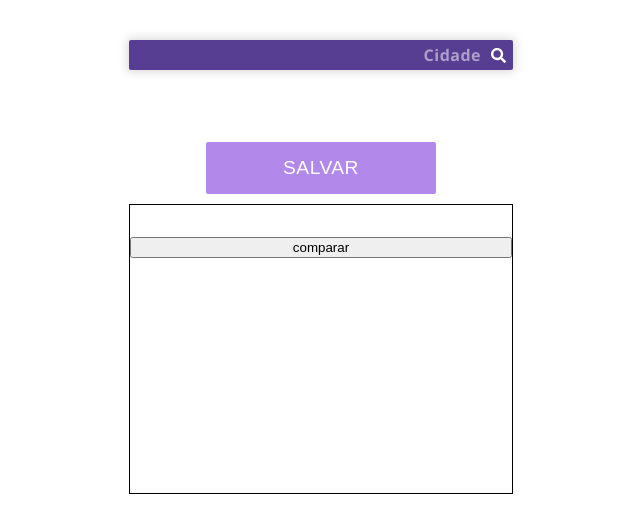
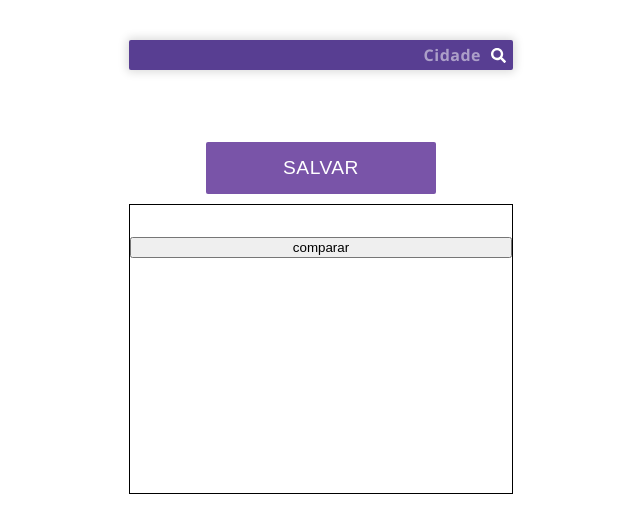
Before and after one commit to eudes-silva/skynner-weather-app, a Vue app in the folder client/: page / in a window 1280 px wide. In both pictures the pointer is over the button "SALVAR". Shown: the top 532 px of the page, without its empty margins (319-959 px from the left). Built offline with nearby package versions, Linux system fonts and the light colour scheme.

Commit message:
Change: button background color and transition styles

```diff
--- a/client/src/components/SearchResult.vue
+++ b/client/src/components/SearchResult.vue
@@ -126,7 +126,7 @@ export default {
   color:#fff;
   background-color:#583e92;
   text-transform: uppercase;
-  transition: background-color 0.3s ease-in-out;
+  transition: background-color 0.2s ease-in-out;
 
   border:none;
   border-radius:2px;
@@ -138,6 +138,6 @@ export default {
 }
 
 .btn-save:hover{
-  background-color:#B388EB;
+  background-color:#7954a8;
 }
 </style>
```
